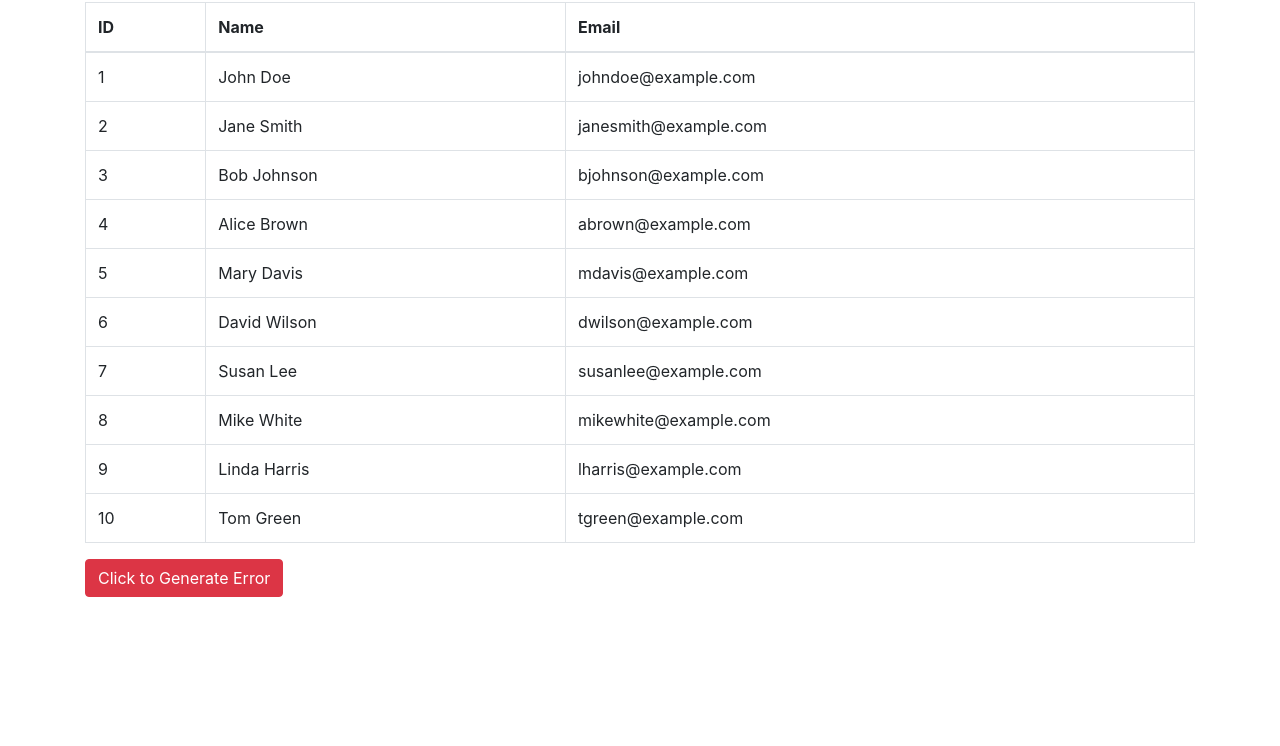
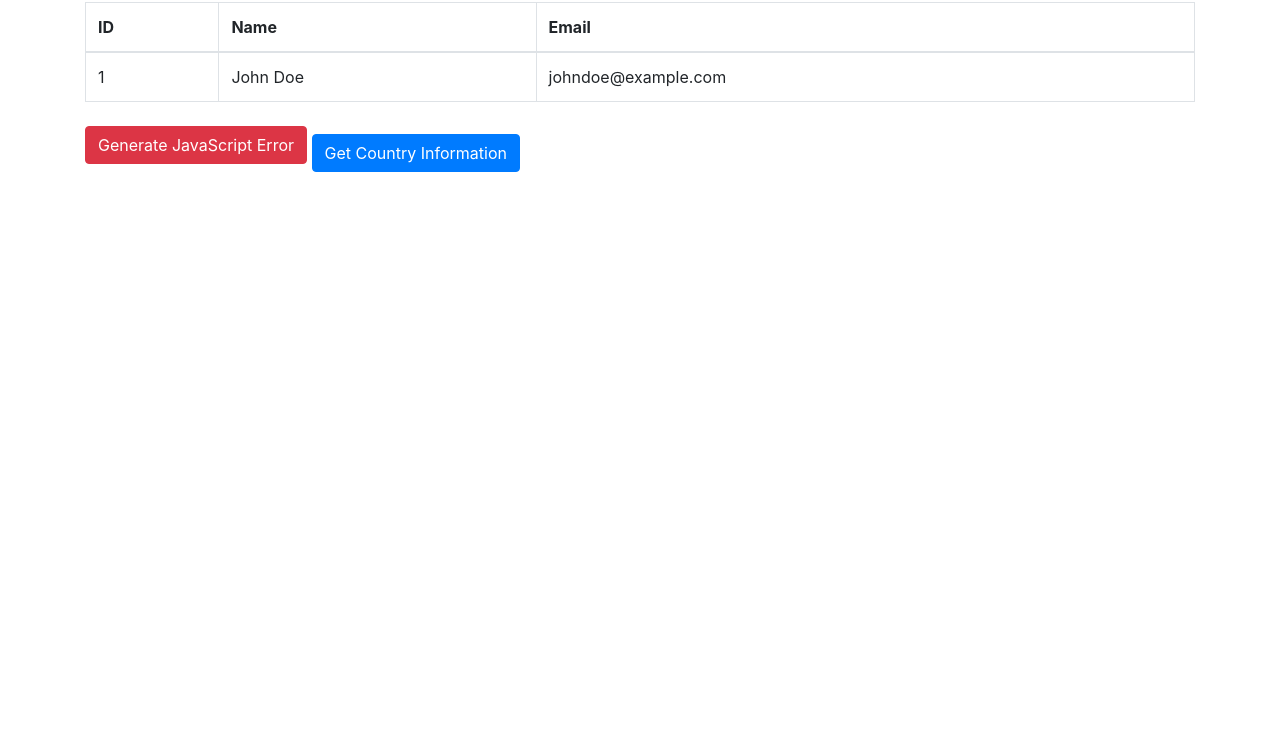
Before and after one commit to aussiearef/NewRelicOne, a plain HTML site: page browser-app/index.html in a window 1280 px wide. Shown: the part 54-800 px from the top of the page. Drawn offline with nearby package versions, Linux system fonts and the light colour scheme.

Commit message:
Updated the browser app to make an ajax call

```diff
--- a/browser-app/index.html
+++ b/browser-app/index.html
@@ -4,12 +4,13 @@
     <meta charset="utf-8">
     <meta name="viewport" content="width=device-width, initial-scale=1, shrink-to-fit=no">
     <link rel="stylesheet" href="https://maxcdn.bootstrapcdn.com/bootstrap/4.0.0/css/bootstrap.min.css">
-    <title>Bootstrap Table Example</title>
+    <title>Combined Example</title>
+    <script src="https://code.jquery.com/jquery-3.6.0.min.js"></script>
 </head>
 <body>
 
 <div class="container">
-    <h1>New Relic - Browser Monitoring App</h1>
+    <h1>Combined Example</h1>
 
     <table class="table table-bordered">
         <thead>
@@ -25,61 +26,47 @@
                 <td>John Doe</td>
                 <td>johndoe@example.com</td>
             </tr>
-            <tr>
-                <td>2</td>
-                <td>Jane Smith</td>
-                <td>janesmith@example.com</td>
-            </tr>
-            <tr>
-                <td>3</td>
-                <td>Bob Johnson</td>
-                <td>bjohnson@example.com</td>
-            </tr>
-            <tr>
-                <td>4</td>
-                <td>Alice Brown</td>
-                <td>abrown@example.com</td>
-            </tr>
-            <tr>
-                <td>5</td>
-                <td>Mary Davis</td>
-                <td>mdavis@example.com</td>
-            </tr>
-            <tr>
-                <td>6</td>
-                <td>David Wilson</td>
-                <td>dwilson@example.com</td>
-            </tr>
-            <tr>
-                <td>7</td>
-                <td>Susan Lee</td>
-                <td>susanlee@example.com</td>
-            </tr>
-            <tr>
-                <td>8</td>
-                <td>Mike White</td>
-                <td>mikewhite@example.com</td>
-            </tr>
-            <tr>
-                <td>9</td>
-                <td>Linda Harris</td>
-                <td>lharris@example.com</td>
-            </tr>
-            <tr>
-                <td>10</td>
-                <td>Tom Green</td>
-                <td>tgreen@example.com</td>
-            </tr>
+            <!-- Add more rows here -->
         </tbody>
     </table>
 
-    <button id="errorButton" class="btn btn-danger">Click to Generate Error</button>
+    <button id="generateErrorButton" class="btn btn-danger">Generate JavaScript Error</button>
+
+    <button id="getCountryInfoButton" class="btn btn-primary mt-3">Get Country Information</button>
+    <div id="countryInfo" class="mt-2"></div>
 </div>
 
 <script>
-    document.getElementById("errorButton").addEventListener("click", function() {
+    document.getElementById("generateErrorButton").addEventListener("click", function() {
         // This code deliberately generates an error (trying to call an undefined function)
         nonExistentFunction();
+    });
+
+    document.getElementById("getCountryInfoButton").addEventListener("click", function() {
+        var countryName = 'Australia'; // Change to the country you want to get information for
+        var apiUrl = `https://restcountries.com/v2/name/${countryName}`;
+
+        $.ajax({
+            url: apiUrl,
+            type: 'GET',
+            dataType: 'json',
+            success: function(response) {
+                var countryInfo = document.getElementById("countryInfo");
+                if (response.length > 0) {
+                    countryInfo.innerHTML = `
+                        <h2>Country Information</h2>
+                        <p>Country Name: ${response[0].name}</p>
+                        <p>Capital: ${response[0].capital}</p>
+                        <p>Population: ${response[0].population}</p>
+                    `;
+                } else {
+                    countryInfo.innerHTML = "Country not found.";
+                }
+            },
+            error: function(xhr, status, error) {
+                console.error("Request failed with status:", xhr.status);
+            }
+        });
     });
 </script>
 
```
Also changed, not shown: 1 other file.
